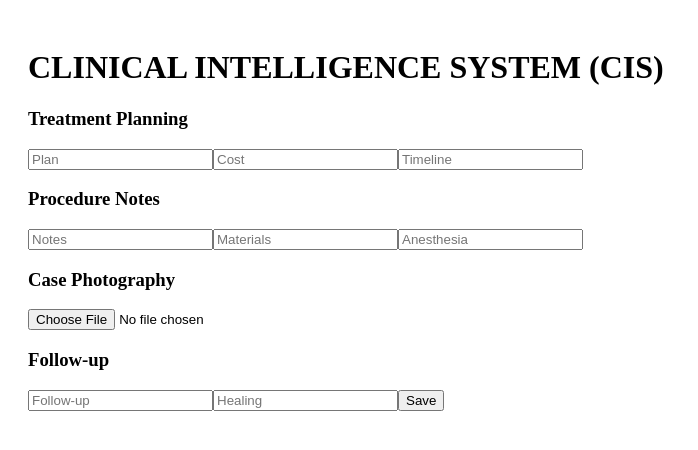
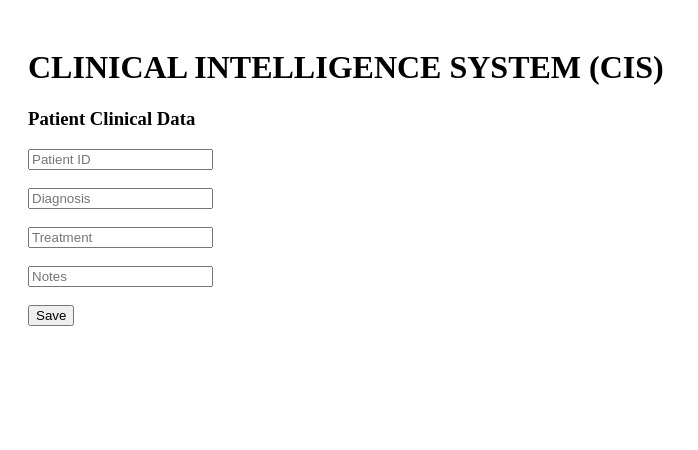
Before and after one commit to khabeerilham1-creator/clinic-client, a React (Create React App) app: page /cis in a window 1280 px wide. Shown: the top 450 px of the page, without its empty margins (0-698 px from the left). Built offline with nearby package versions, Linux system fonts and the light colour scheme.

Commit message:
fix CIS 422 error

```diff
--- a/src/pages/CIS.jsx
+++ b/src/pages/CIS.jsx
@@ -6,17 +6,11 @@ const BASE_URL = "https://pis-backend-final-1.onrender.com";
 function CIS() {
 
   const [form, setForm] = useState({
-    treatment_plan: "",
-    cost: "",
-    timeline: "",
-    notes: "",
-    materials: "",
-    anesthesia: "",
-    followup: "",
-    healing: ""
+    patient_id: "",
+    diagnosis: "",
+    treatment: "",
+    notes: ""
   });
-
-  const [file, setFile] = useState(null);
 
   const handleChange = (e) => {
     setForm({ ...form, [e.target.name]: e.target.value });
@@ -24,16 +18,36 @@ function CIS() {
 
   const save = async () => {
     try {
-      const data = new FormData();
+      const token = localStorage.getItem("token");
 
-      Object.keys(form).forEach(k => data.append(k, form[k]));
-      if (file) data.append("photo", file);
+      await axios.post(
+        BASE_URL + "/cis/",
+        {
+          patient_id: form.patient_id,
+          diagnosis: form.diagnosis,
+          treatment: form.treatment,
+          notes: form.notes
+        },
+        {
+          headers: {
+            Authorization: `Bearer ${token}`,
+            "Content-Type": "application/json"
+          }
+        }
+      );
 
-      await axios.post(BASE_URL + "/cis", data);
+      alert("CIS Saved ✅");
 
-      alert("Saved ✅");
+      // reset form
+      setForm({
+        patient_id: "",
+        diagnosis: "",
+        treatment: "",
+        notes: ""
+      });
 
-    } catch {
+    } catch (err) {
+      console.log("CIS ERROR:", err.response?.data || err);
       alert("Error ❌");
     }
   };
@@ -42,26 +56,35 @@ function CIS() {
     <div style={{ padding: 20 }}>
       <h1>CLINICAL INTELLIGENCE SYSTEM (CIS)</h1>
 
-      {/* TREATMENT */}
-      <h3>Treatment Planning</h3>
-      <input name="treatment_plan" placeholder="Plan" onChange={handleChange}/>
-      <input name="cost" placeholder="Cost" onChange={handleChange}/>
-      <input name="timeline" placeholder="Timeline" onChange={handleChange}/>
+      <h3>Patient Clinical Data</h3>
 
-      {/* NOTES */}
-      <h3>Procedure Notes</h3>
-      <input name="notes" placeholder="Notes" onChange={handleChange}/>
-      <input name="materials" placeholder="Materials" onChange={handleChange}/>
-      <input name="anesthesia" placeholder="Anesthesia" onChange={handleChange}/>
+      <input
+        name="patient_id"
+        placeholder="Patient ID"
+        value={form.patient_id}
+        onChange={handleChange}
+      /><br/><br/>
 
-      {/* PHOTO */}
-      <h3>Case Photography</h3>
-      <input type="file" onChange={(e)=>setFile(e.target.files[0])}/>
+      <input
+        name="diagnosis"
+        placeholder="Diagnosis"
+        value={form.diagnosis}
+        onChange={handleChange}
+      /><br/><br/>
 
-      {/* FOLLOWUP */}
-      <h3>Follow-up</h3>
-      <input name="followup" placeholder="Follow-up" onChange={handleChange}/>
-      <input name="healing" placeholder="Healing" onChange={handleChange}/>
+      <input
+        name="treatment"
+        placeholder="Treatment"
+        value={form.treatment}
+        onChange={handleChange}
+      /><br/><br/>
+
+      <input
+        name="notes"
+        placeholder="Notes"
+        value={form.notes}
+        onChange={handleChange}
+      /><br/><br/>
 
       <button onClick={save}>Save</button>
     </div>
```
